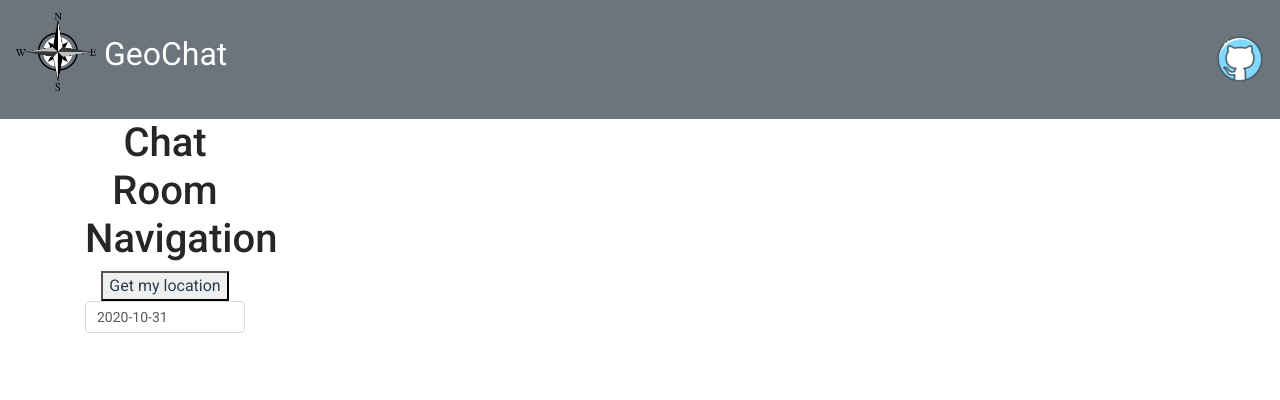
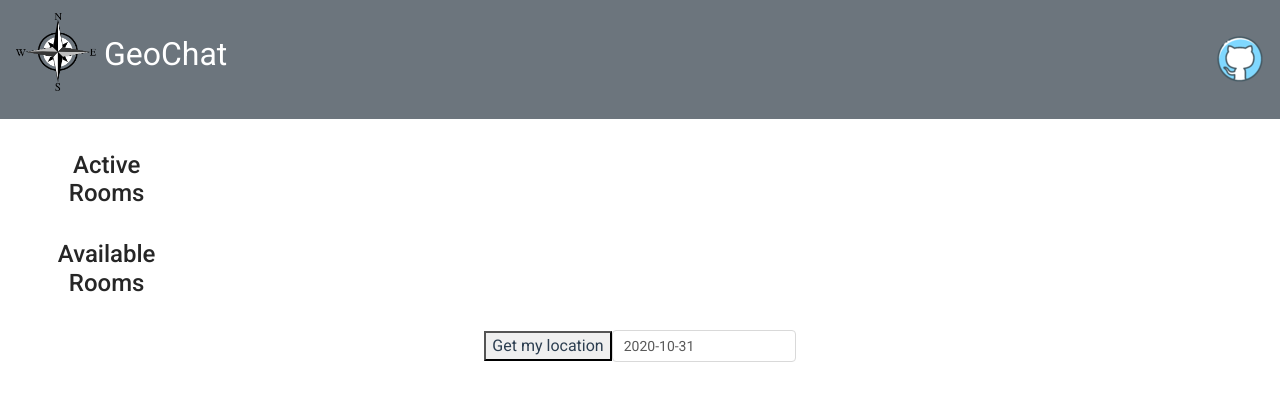
Before and after one commit to JadenBalogh/bc-hacks-lite-2020, a Vue app in the folder src/front-end/: page / in a window 1280 px wide. Shown: the top 400 px of the page. Built offline with nearby package versions, Linux system fonts and the light colour scheme.

Commit message:
updated layout

```diff
--- a/src/front-end/src/App.vue
+++ b/src/front-end/src/App.vue
@@ -15,17 +15,17 @@
     </b-navbar>
 
     <!-- <img alt="Vue logo" src="./assets/logo.png" />-->
-    <b-container class="bv-example-row">
+    <b-container class="" fluid>
       <b-row>
         <b-col cols="2">
-          <ChatRoomNav msg="Chat Room Navigation" />
-
-          <button v-on:click="getLocation">Get my location</button>
-          <a-date-picker :defaultValue="moment()"
-        /></b-col>
+          <ChatRoomNav msg="Active Rooms" />
+          <ChatRoomNav msg="Available Rooms" />
+        </b-col>
         <b-col cols="10"></b-col>
       </b-row>
     </b-container>
+    <button v-on:click="getLocation">Get my location</button>
+    <a-date-picker :defaultValue="moment()" />
   </div>
 </template>
 
@@ -65,4 +65,8 @@ export default {
   text-align: center;
   color: #2c3e50;
 }
+
+.container {
+  max-width: 100%;
+}
 </style>
--- a/src/front-end/src/components/ChatRoomNav.vue
+++ b/src/front-end/src/components/ChatRoomNav.vue
@@ -1,20 +1,23 @@
 <template>
-  <div class="hello">
-    <h1>{{ msg }}</h1>
+  <div class="chatRooms">
+    <h4>{{ msg }}</h4>
   </div>
 </template>
 
 <script>
 export default {
-  name: 'HelloWorld',
+  name: "ChatRoomNav",
   props: {
-    msg: String
-  }
-}
+    msg: String,
+  },
+};
 </script>
 
 <!-- Add "scoped" attribute to limit CSS to this component only -->
 <style scoped>
+.chatRooms {
+  margin: 2rem;
+}
 h3 {
   margin: 40px 0 0;
 }
```
